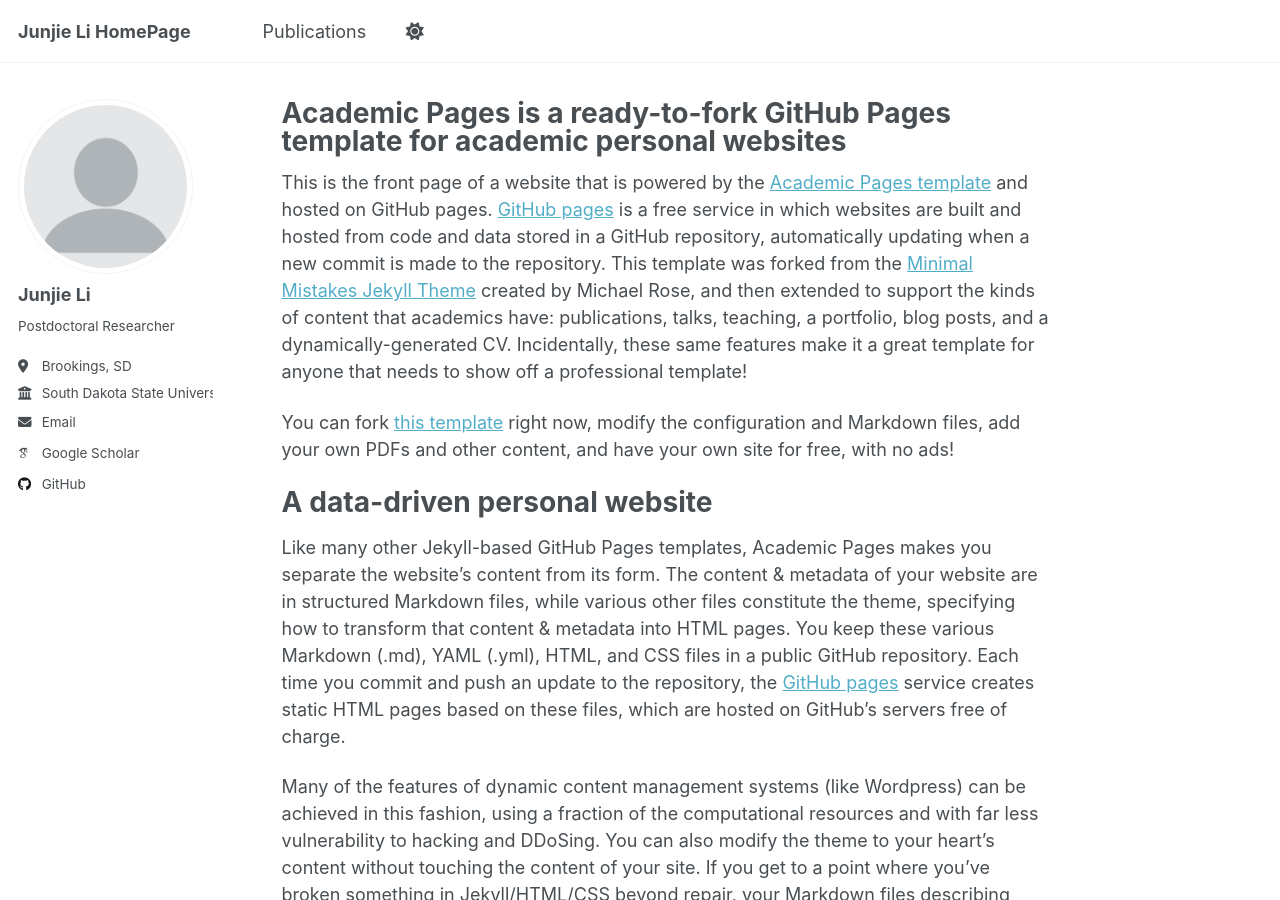
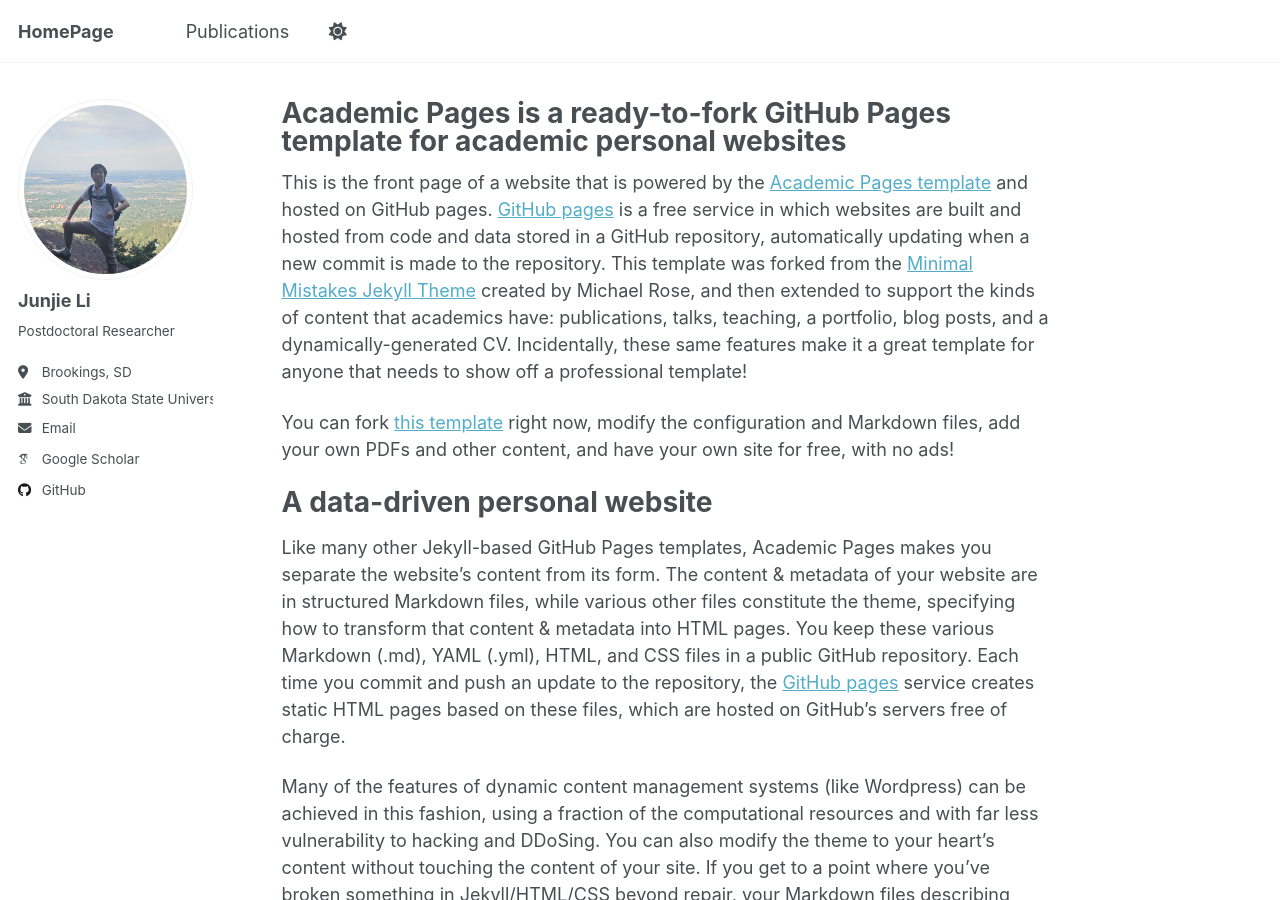
Before and after one commit to junjieliwhu/junjieliwhu.github.io, a Jekyll site: the page built from _pages/about.md, in a window 1280 px wide and 900 px high. Built offline with Jekyll 4.4.1, drawn with Linux system fonts in a browser that asks for light colours; some web fonts are replaced; a script that is not in the unit is left out.

Commit message:
Update _config.yml

```diff
--- a/_config.yml
+++ b/_config.yml
@@ -9,7 +9,7 @@
 # Basic Site Settings
 locale                   : "en-US"
 site_theme               : "default"
-title                    : "Junjie Li HomePage"
+title                    : "HomePage"
 title_separator          : "-"
 name                     : &name "Junjie Li"
 description              : &description "Postdoc at South Dakota State University"
@@ -22,7 +22,7 @@ repository               : "junjieliwhu/junjieliwhu.github.io"
 #               Additional customization can be done by editing /_includes/author-profile.html
 author:
   # Biographic information
-  avatar           : "profile.png"
+  avatar           : "profile1.JPG"
   name             : "Junjie Li"
   pronouns         : # example: "she/her"
   bio              : "Postdoctoral Researcher"
```
